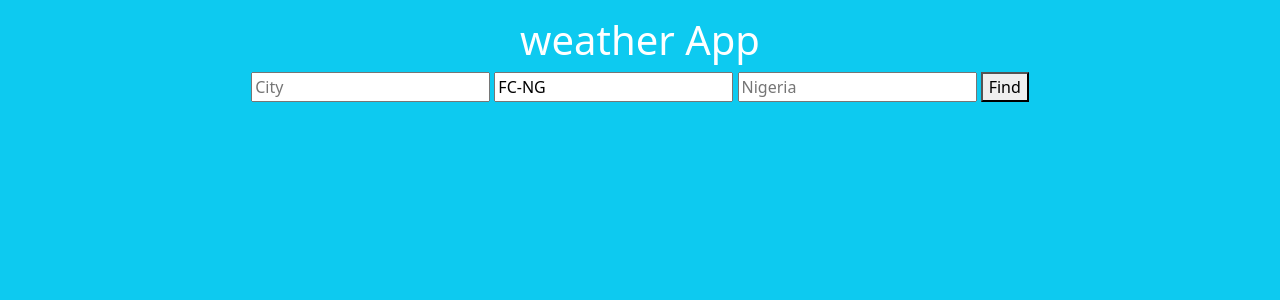
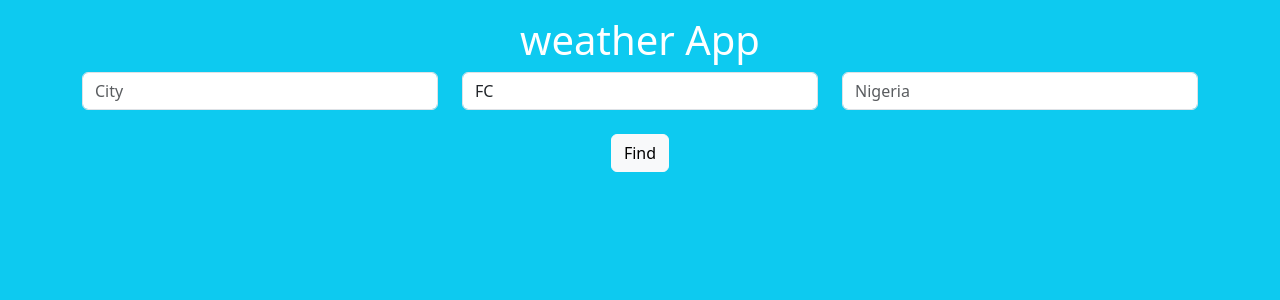
Before and after one commit to abdullah461/weather-App, a Flask app: page / in a window 1280 px wide. Shown: the top 300 px of the page. Run offline with Flask 3, Linux system fonts and the light colour scheme.

Commit message:
added more styling

```diff
--- a/templates/index.html
+++ b/templates/index.html
@@ -13,13 +13,25 @@
     <div class="text-center">
         <h1 class="mt-3">weather App</h1>
         <form action="/" method="post">
-            <input type="text" id="cityName" name="cityName" placeholder="City">
-            <input type="text" id="stateName" name="stateName" value="FC-NG">
-            <input type="text" id="countryName" name="countryName" placeholder="Nigeria">
-            <button>Find</button>
+           <div class="container">
+            <div class="row">
+                <div class="col-sm">
+                    <input type="text" id="cityName" name="cityName" placeholder="City" class="form-control">
+                </div>
+            <div class="col-sm">
+                <input type="text" id="stateName" name="stateName" value="FC" class="form-control">
+            </div>
+            <div class="col-sm">
+                <input type="text" id="countryName" name="countryName" placeholder="Nigeria" class="form-control">
+            </div>
+            </div>
+            </div> <br>
+            <button class="btn btn-light">Find</button>
         </form>
         {% if data %}
-        {{ data }}
+        {{ data.main}} : {{ data.description }} <br>
+        <img src="https://openweathermap.org/img/wn/{{data.icon}}@2x.png" alt="Icon">
+        {{ data.temperature}} C
         {% endif %}
     </div>
 
--- a/weather.py
+++ b/weather.py
@@ -11,7 +11,7 @@ class WeatherData:
     main: str
     description: str
     icon: str
-    temperature: float
+    temperature: int
 
 
 def get_lan_lon(city_name, state_code, country_code, API_key):
@@ -28,12 +28,12 @@ def get_current_weather(lat, lon, API_key):
         main=resp.get('weather')[0].get('main'),
         description=resp.get('weather')[0].get('description'),
         icon=resp.get('weather')[0].get('icon'),
-        temperature=resp.get('main').get('temp')
+        temperature=int(resp.get('main').get('temp'))
     )
     return data
 
 def main(city_name, state_name, country_name):
-    lat, lon = get_lan_lon('Abuja','NG-FC', 'Nigeria', api_key)
+    lat, lon = get_lan_lon(city_name,state_name, country_name, api_key)
     weather_data = get_current_weather(lat, lon, api_key)
     return weather_data
 
```
